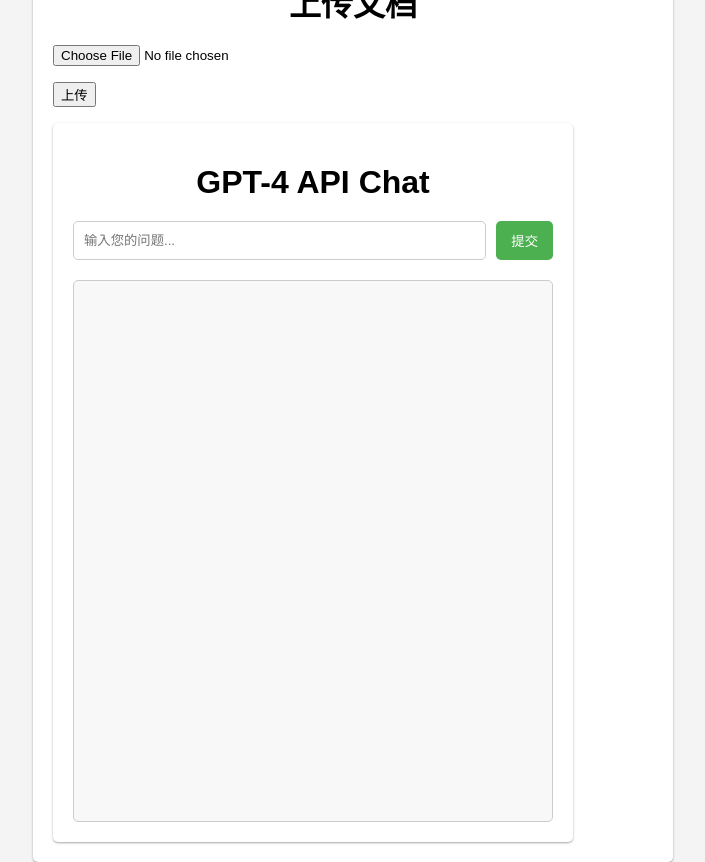
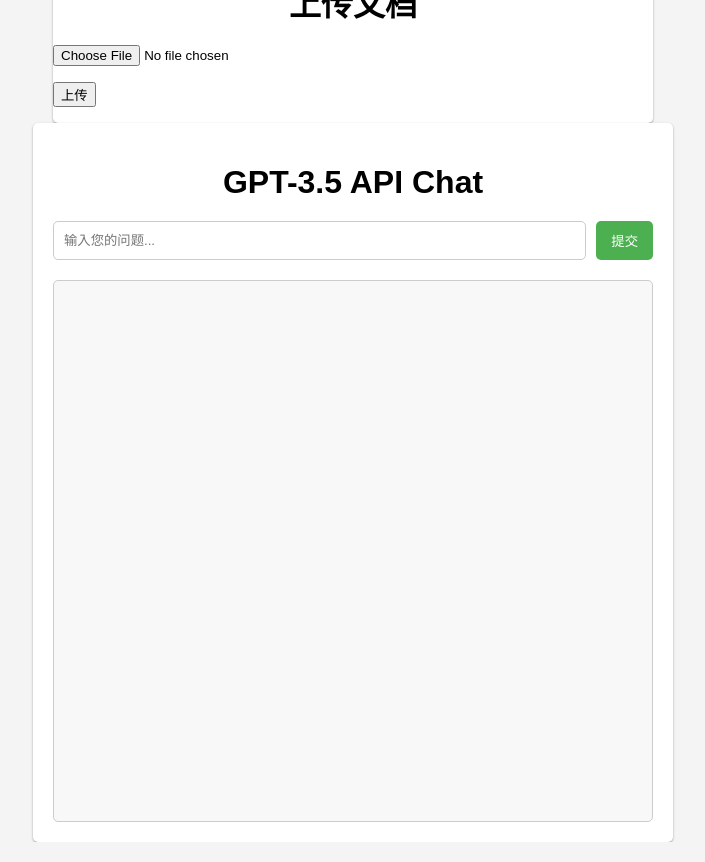
Before and after one commit to qileng/FT, a Flask app: page / in a window 1280 px wide. Shown: the whole page, without its empty margins (287-992 px from the left). Run offline with Flask 2, Linux system fonts and the light colour scheme.

Commit message:
0328 html update

```diff
--- a/Sample_openai.txt
+++ /dev/null
@@ -1 +0,0 @@
-OpenAI发明了Chatgpt是怎么回事呢？OpenAI相信大家都很熟悉，但是OpenAI发明了Chatgpt是怎么回事呢，下面就让小编带大家一起了解吧。OpenAI发明了Chatgpt，其实就是OpenAI改进了GPT模型，引发了人工智能热潮，大家可能会很惊讶OpenAI怎么会发明了Chatgpt呢？但事实就是这样，小编也感到非常惊讶。这就是关于OpenAI发明了Chatgpt的事情了，大家有什么想法呢，欢迎在评论区和小编一起讨论哦！
--- a/templates/index.html
+++ b/templates/index.html
@@ -8,10 +8,12 @@
     <script src="https://code.jquery.com/jquery-3.6.0.min.js"></script>
 
     <style>
+
       body {
         font-family: Arial, sans-serif;
         background-color: #f4f4f4;
         display: flex;
+		    flex-direction: column;
         justify-content: center;
         align-items: center;
         height: 100vh;
@@ -22,7 +24,16 @@
         background-color: #ffffff;
         border-radius: 5px;
         padding: 20px;
-        width: 80%;
+        width: 90%;
+        max-width: 600px;
+        box-shadow: 0 1px 3px rgba(0, 0, 0, 0.12), 0 1px 2px rgba(0, 0, 0, 0.24);
+      }
+
+      .file-upload {
+        background-color: #ffffff;
+        border-radius: 5px;
+        padding: 0px;
+        width: 90%;
         max-width: 600px;
         box-shadow: 0 1px 3px rgba(0, 0, 0, 0.12), 0 1px 2px rgba(0, 0, 0, 0.24);
       }
@@ -70,20 +81,19 @@
     </style>
   </head>
   <body>
-
-
-    <div class="chat-container">
       <!-- Changes made -->
       <div class="file-upload">
         <h1>上传文档</h1>
         <form method="POST" action="" enctype="multipart/form-data">
-          <p><input type="file" name="file" accept=".txt,.docx,.doc" ></p>
+          <p>
+            <input type="file" name="file" accept=".txt,.docx,.doc" >
+          </p>
           <p><input type="submit" value="上传"></p>
         </form>
       </div>
       <!-- Changes Above -->
       <div class="chat-container">
-        <h1>GPT-4 API Chat</h1>
+        <h1>GPT-3.5 API Chat</h1>
         <form id="chat-form">
           <input
             type="text"
@@ -95,7 +105,7 @@
         </form>
         <div id="result"></div>
       </div>
-    </div>
+
 
     <script>
       window.onload = function () {
```
Also changed, not shown: 2 other files.
